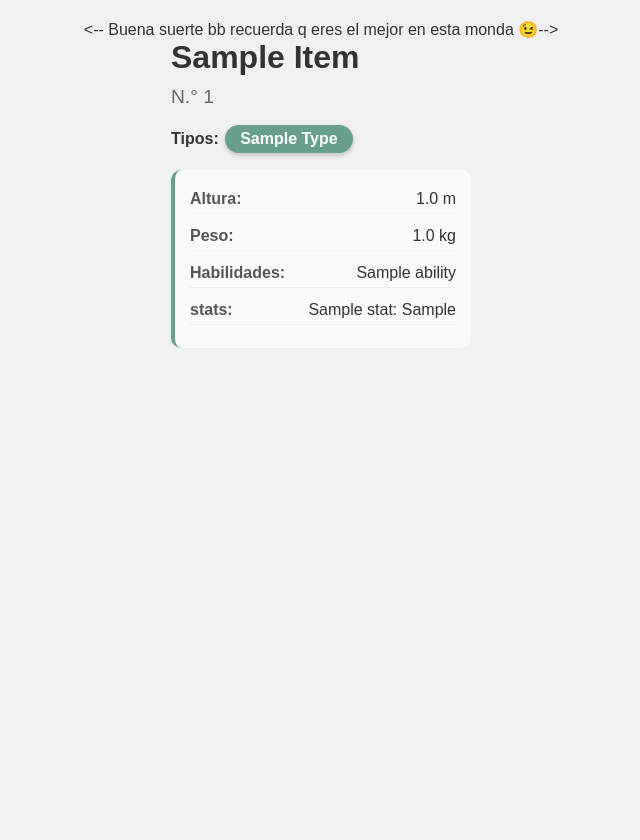
After one commit to SKing25/Pokedex, a Flask app: page /pokedex/1 in a window 1280 px wide. The commit adds this page. Shown: the whole page, without its empty margins (339-979 px from the left). Run offline with Flask 3, Linux system fonts and the light colour scheme; a database or web service that is not in the repository returns one stand-in record (values such as "Sample title"); data that the repository does not hold is empty.

Commit message:
El logo arriba

```diff
--- a/app.py
+++ b/app.py
@@ -1,5 +1,6 @@
 from flask import Flask, render_template, request
 import requests
+import random
 
 app = Flask(__name__)
 
@@ -44,7 +45,7 @@ def get_type_color(pokemon_type):
         'steel': '#B8B8D0',
         'fairy': '#EE99AC'
     }
-    return type_colors.get(pokemon_type, '#68A090')  # por si no lo encuentra, devuelve un color por defecto, que no es normal, porque normal es un tipo, entonces no se puede usar como color por defecto, capicci?
+    return type_colors.get(pokemon_type, '#68A090')
 
 def get_pokeinfo(index, data):
     name = data["name"].capitalize()
@@ -53,11 +54,22 @@ def get_pokeinfo(index, data):
     weight = data["weight"]
     types = [t["type"]["name"] for t in data["types"]]
 
+    locations_url = data["location_area_encounters"] if 'location_area_encounters' in data else f"https://pokeapi.co/api/v2/pokemon/{index}/encounters"
+    locations = []
+    try:
+        loc_response = requests.get(locations_url)
+        if loc_response.status_code == 200:
+            loc_data = loc_response.json()
+            for loc in loc_data:
+                loc_name = loc["location_area"]["name"].replace("-", " ").capitalize()
+                locations.append(loc_name)
+    except Exception:
+        locations = []  # En caso de error, locations queda como lista vacía
+
     # Obtener el color del tipo principal (primer tipo) para usarlo en el CSS
     primary_type = types[0] if types else 'normal'
     type_color = get_type_color(primary_type)
 
-    # Puedes creer que tuve que ir a mirar un tutorial, porque se me olvido como se hacia esto? XD
     pokemon_info = {
         'index': index,
         'name': name,
@@ -67,6 +79,7 @@ def get_pokeinfo(index, data):
         'types': types,
         'primary_type': primary_type,
         'type_color': type_color,
+        'locations': locations,
         'sprite': data.get('sprites', {}).get('front_default', '')
     }
 
@@ -100,7 +113,7 @@ def get_region_info(region):
 
     species = [p['name'] for p in data["pokemon_species"]]
     pokemons = []
-    # Optimizamos esta madre para manejar mejor las peticiones
+    # Optimizamos para manejar mejor las peticiones
     for species_name in species:
         try:
             pokedata = get_pokedata(species_name)
@@ -112,43 +125,66 @@ def get_region_info(region):
 
     return sorted(pokemons, key=lambda x: x['index']) if pokemons else None
 
-# Me voy a pega un tiro ya lo habia hecho y bien bonito ;-; (pero funciona q es lo importante)
 def n_pokemons(rango):
-    rango = rango.replace(" ", "").split('-')
+    pokemons = []
 
-    try:
-        if rango[0] == "" and rango[1] != "":
-            start = 1
-            finish = int(rango[1])
-        elif rango[1] == "" and rango[0] != "":
-            start = int(rango[0])
-            finish = 1025
-        elif rango[0] != "" and rango[1] != "":
-            start = int(rango[0])
-            finish = int(rango[1])
-        else:
+    if '-' in rango:
+        rango = rango.replace(" ", "").split('-')
+        try:
+            if rango[0] == "" and rango[1] != "":
+                start = 1
+                finish = int(rango[1])
+            elif rango[1] == "" and rango[0] != "":
+                start = int(rango[0])
+                finish = 1025
+            elif rango[0] != "" and rango[1] != "":
+                start = int(rango[0])
+                finish = int(rango[1])
+            else:
+                return None
+
+            if start <= 0 or finish <= 0 or start > finish:
+                return None
+
+        except ValueError:
             return None
 
-        if start <= 0 or finish <= 0 or start > finish:
-            return None
+        i = start
+        data = get_pokedata(i)
+        while data and i <= finish:
+            try:
+                data = get_pokedata(i)
+                pokemons.append(get_pokeinfo(i, data))
+                i += 1
+            except:
+                break
 
-    except ValueError:
-        return None
-
-    pokemons = []
-    i = start
-    data = get_pokedata(i)
-    while data and i <= finish:
-        try:
-            data = get_pokedata(i)
-            pokemons.append(get_pokeinfo(i, data))
-            i += 1
-        except:
-            break
+    elif ',' in rango:
+        rango = rango.replace(" ", "").split(',')
+        for p in rango:
+            data = get_pokedata(p)
+            if data:
+                index = data["id"]
+                pokemons.append(get_pokeinfo(index, data))
 
     return pokemons
 
-import random
+def pokemon_info(pokemon):
+    data = get_pokedata(pokemon)
+    if data:
+        index = data["id"]
+        info = get_pokeinfo(index, data)
+        namestat = [s["stat"]["name"] for s in data["stats"]]
+        valorstat = [s["base_stat"] for s in data["stats"]]
+        masinfo = {}
+        stats = []
+        for i in range(len(namestat)):
+            stats.append(f"{namestat[i]}: {valorstat[i]}")
+
+        masinfo["stats"] = stats
+        return masinfo
+    else:
+        return None
 
 def get_random_pokemons(n):
     """Obtiene n pokémons aleatorios usando la pokeapi"""
@@ -164,8 +200,7 @@ def get_random_pokemons(n):
 
 @app.route('/')
 def index():
-       # Obtenemos pokémons aleatorios para mostrar en el index
-
+    # Obtenemos pokémons aleatorios para mostrar en el index
     random_pokemons = get_random_pokemons(10)
 
     for pokemon in random_pokemons:
@@ -182,12 +217,11 @@ def pokedex():
     if not valor:
         return render_template('pokedex.html')
 
-    if '-' in valor:
+    if '-' in valor or ',' in valor:
         pokemons = n_pokemons(valor)
         return render_template('pokedex.html',
                                varios=True,
                                pokemons=pokemons)
-
 
     info = one_pokemon(valor)
     if info is None:
@@ -200,5 +234,16 @@ def pokedex():
                             varios=False,
                             datos=info)
 
+@app.route('/pokedex/<pokemon_name>', methods=['GET', 'POST'])
+def pokemon_especifico(pokemon_name):
+    info = one_pokemon(pokemon_name)
+    if info:
+        masinfo = pokemon_info(pokemon_name)
+        if masinfo:
+            info.update(masinfo)
+        return render_template('pokemon.html',
+                               datos=info)
+    return render_template('pokedex.html')
+
 if __name__ == '__main__':
     app.run(debug=True, host='0.0.0.0')
--- a/templates/index.html
+++ b/templates/index.html
@@ -5,6 +5,7 @@
     <meta name="viewport" content="width=device-width, initial-scale=1.0">
     <title>Pokédex - Inicio</title>
     <link rel="stylesheet" href="{{ url_for('static', filename='style.css') }}">
+    <link rel="icon" href="{{ url_for('static', filename='images/logo.ico') }}" type="image/x-icon">
 </head>
 <body>
     <div class="index-container">
--- a/templates/pokedex.html
+++ b/templates/pokedex.html
@@ -4,6 +4,7 @@
     <meta charset="UTF-8">
     <title>Gestión de Datos</title>
     <link rel="stylesheet" href="{{ url_for('static', filename='style.css') }}">
+    <link rel="icon" href="{{ url_for('static', filename='images/logo.ico') }}" type="image/x-icon">
 </head>
 <body>
     <main class="main-wrapper">
@@ -18,7 +19,7 @@
             {% if varios and pokemons %}
             <div class="pokemon-grid">
                 {% for pokemon in pokemons %}
-                    <div class="list-container has-pokemon" style="--pokemon-color: {{ pokemon.type_color }};">
+                    <div class="list-container has-pokemon" style="--pokemon-color: {{ pokemon.type_color }};" onclick="window.location.href='/pokedex/{{ pokemon.name|capitalize }}'">
                         <div class="pokemon-info">
                             <div class="pokemon-name">{{ pokemon.name }}</div>
                             <div class="pokemon-id">N.° {{ pokemon.index }}</div>
--- /dev/null
+++ b/templates/pokemon.html
@@ -0,0 +1,44 @@
+<!DOCTYPE html>
+<html lang="en">
+<head>
+  <meta charset="UTF-8">
+  <title>Title</title>
+    <link rel="stylesheet" href="{{ url_for('static', filename='style.css') }}">
+    <link rel="icon" href="{{ url_for('static', filename='images/logo.ico') }}" type="image/x-icon">
+</head>
+<body>
+<-- Buena suerte bb recuerda q eres el mejor en esta monda 😉-->
+    {% set pokemon_data = pokemon or datos %}
+    <div class="pokemon-info">
+        <div class="pokemon-name">{{ pokemon_data.name }}</div>
+        <div class="pokemon-id">N.° {{ pokemon_data.index }}</div>
+
+        <div class="pokemon-types">
+            <strong>Tipos:</strong>
+            {% for type in pokemon_data.types %}
+                <span class="type-badge">{{ type }}</span>
+            {% endfor %}
+        </div>
+
+        <div class="pokemon-stats">
+            <div class="stat-row">
+                <span class="stat-label">Altura:</span>
+                <span>{{ pokemon_data.height / 10 }} m</span>
+            </div>
+            <div class="stat-row">
+                <span class="stat-label">Peso:</span>
+                <span>{{ pokemon_data.weight / 10 }} kg</span>
+            </div>
+            <div class="stat-row">
+                <span class="stat-label">Habilidades:</span>
+                    <span>{{ pokemon_data.abilities | join(', ') }}</span>
+            </div>
+            <div class="stat-row">
+                <span class="stat-label">stats:</span>
+                    <span>{{ pokemon_data.stats | join(', ') }}</span>
+            </div>
+
+        </div>
+    </div>
+</body>
+</html>
```
Also changed, not shown: static/images/Logo.ico (added).
